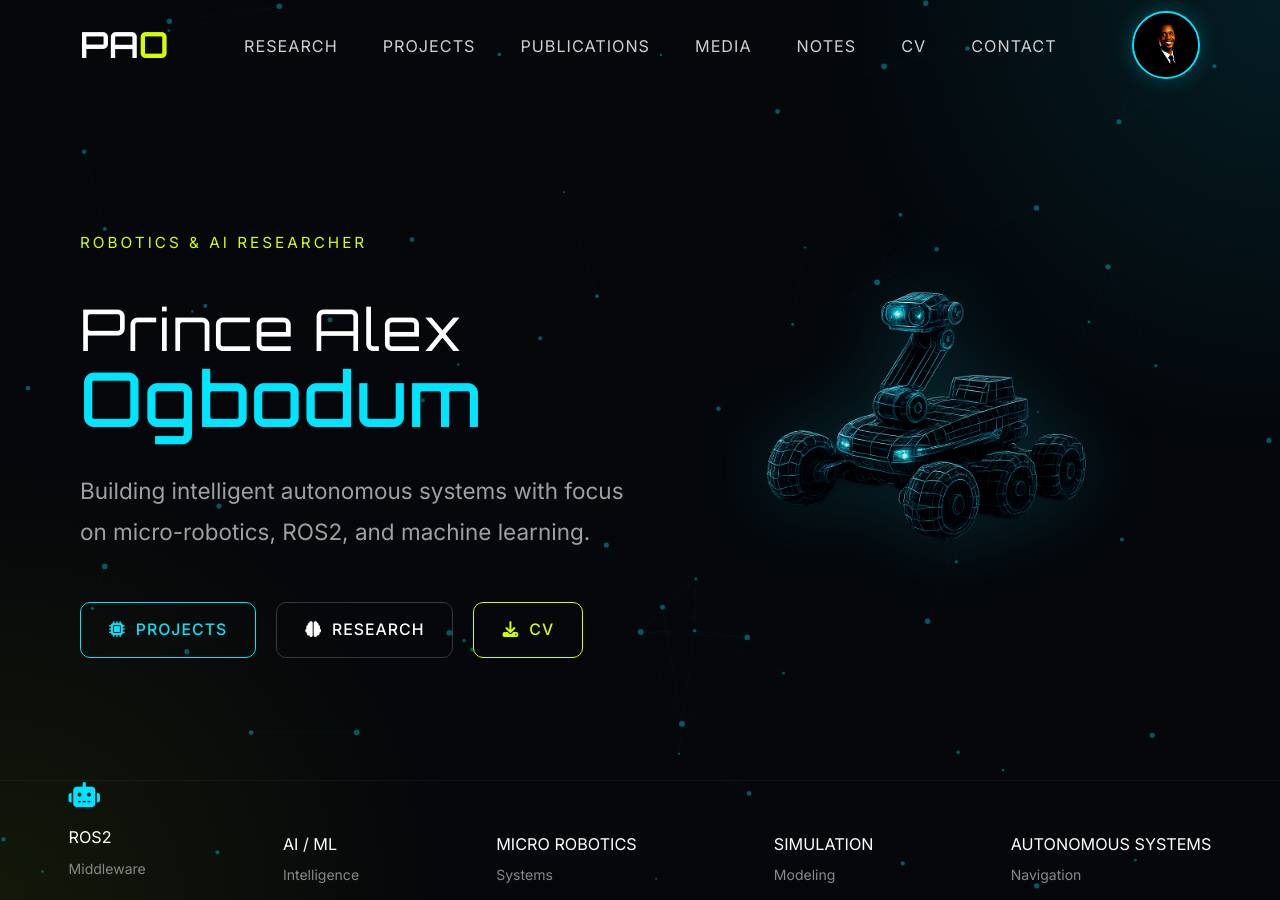
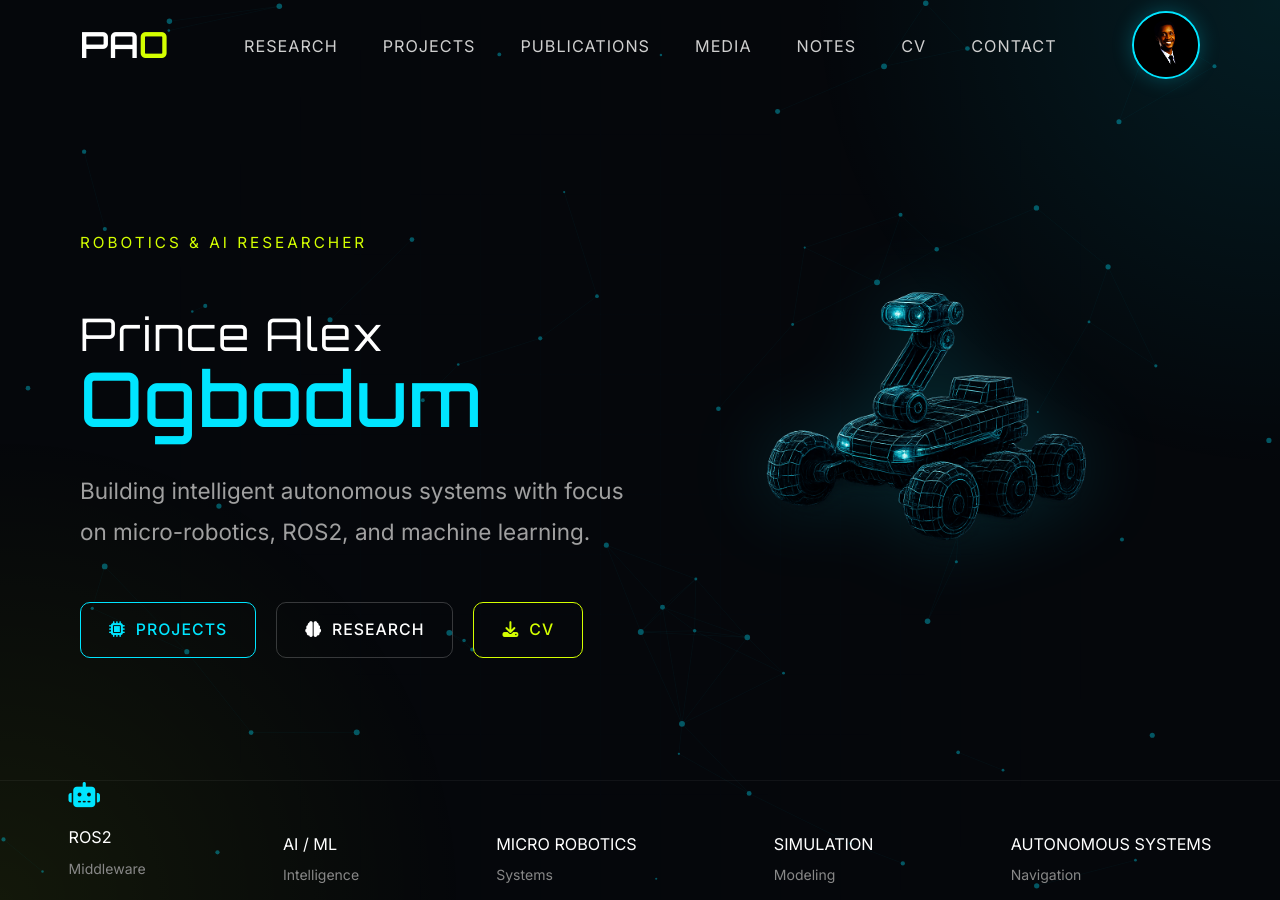
Before and after one commit to PrinssAlex/prinssalex.github.io, a Jekyll site: the page built from _pages/about.md, in a window 1280 px wide. Built offline with Jekyll 4.4.1, drawn with Linux system fonts in a browser that asks for light colours.

Commit message:
Reduce font size for .pa class in main.scss

```diff
--- a/assets/css/main.scss
+++ b/assets/css/main.scss
@@ -271,7 +271,7 @@ body {
 
 .pa {
     font-family: 'Orbitron', sans-serif;
-    font-size: 3.2rem !important;
+    font-size: 2.5rem !important;
     line-height: 1.0;
     margin-bottom: 35px;
     letter-spacing: 2px;
```
